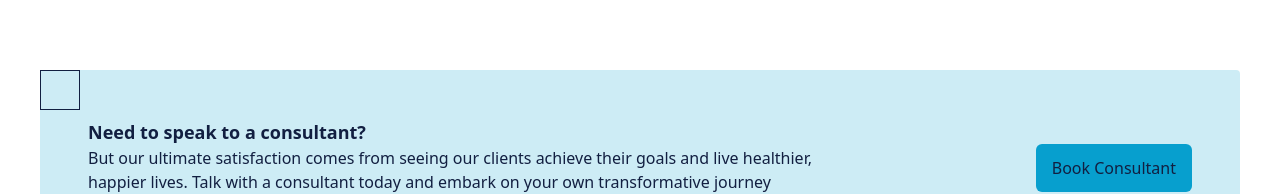
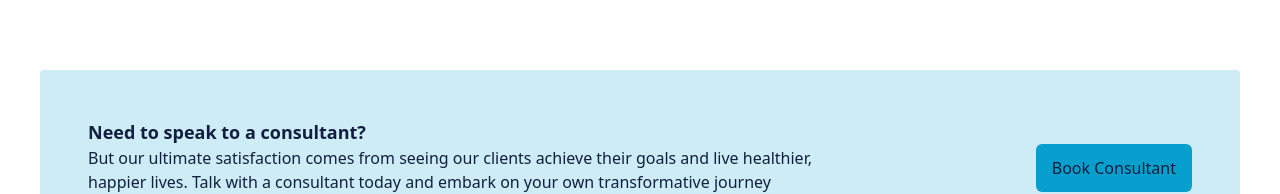
Before and after one commit to ejasonos/lesousTraining, a Vue app in the folder medvax-clone/: page / in a window 1280 px wide. Shown: the part 4281-4475 px from the top of the page. Built offline with nearby package versions, Linux system fonts and the light colour scheme.

Commit message:
updated files

```diff
--- a/medvax-clone/src/components/ConsultantSection.vue
+++ b/medvax-clone/src/components/ConsultantSection.vue
@@ -3,7 +3,6 @@
     <div
       class="flex justify-between items-center p-12 rounded-sm mx-10 my-14 relative medvax-text-deepblue medvax-bg-lightblue"
     >
-      <div class="w-10 h-10 border absolute left-0 top-0"></div>
       <div class="flex flex-col w-2/3">
         <h1 class="text-lg font-bold">
           Need to speak to a consultant?
```
